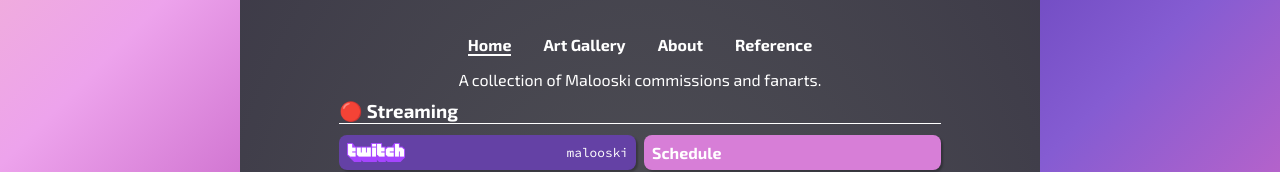
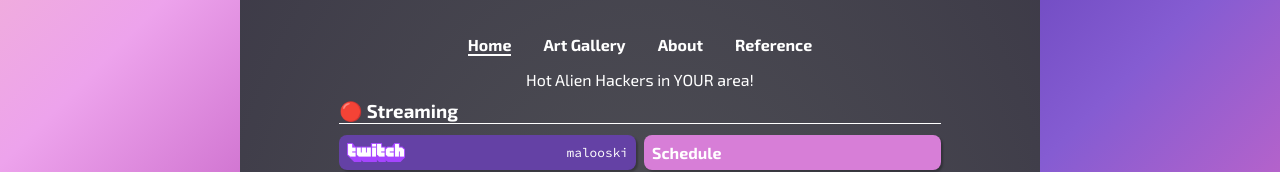
Before and after one commit to malooski/malooski.github.io, a React (Vite) app: page /#/ in a window 1280 px wide. Shown: the part 182-354 px from the top of the page. Built offline with nearby package versions, Linux system fonts and the light colour scheme.

Commit message:
Fix links text.

```diff
--- a/src/pages/Links.tsx
+++ b/src/pages/Links.tsx
@@ -22,7 +22,7 @@ import vrchatLogo from "./../assets/brand logos/vrchat logo.png";
 export function Component() {
     return (
         <div className={classes.root}>
-            <span>A collection of Malooski commissions and fanarts.</span>
+            <span>Hot Alien Hackers in YOUR area!</span>
             <div className={classes.linkGroups}>
                 <BrandedLinkGroup name="🔴 Streaming">
                     <BrandedLink
```
